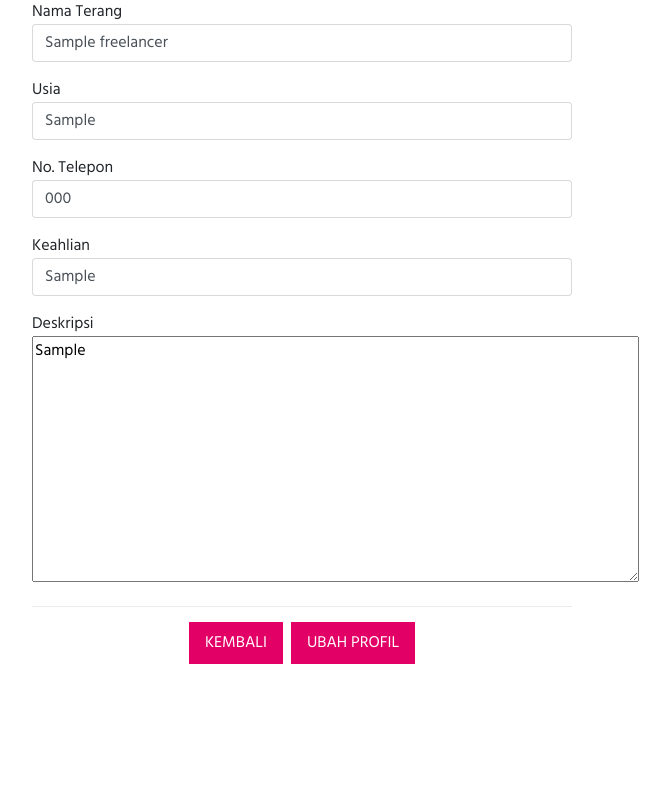
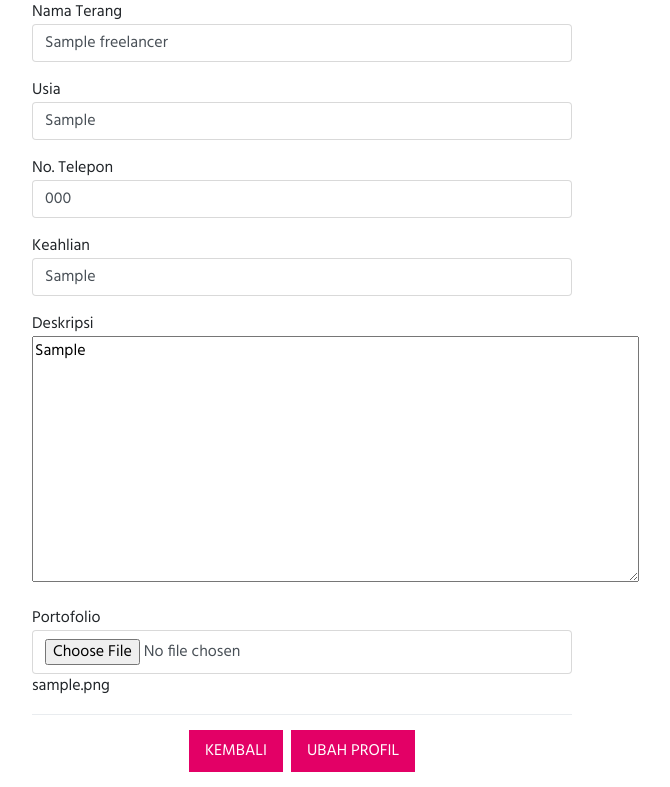
Before and after one commit to safiravanillia/FPMBD, a PHP site: page /form-edit1.php?id=1 in a window 1280 px wide. Shown: the part 411-1198 px from the top of the page, without its empty margins (53-723 px from the left). Before the commit the page ends 1075 px from the top, so only its background shows below. Run offline with PHP 8.4, Linux system fonts and the light colour scheme; tables that the repository leaves empty or names only in its code hold one stand-in row (values such as "Sample post").

Commit message:
ada form portofolio + update masih fail

```diff
--- a/template edit/form-edit1.php
+++ b/template edit/form-edit1.php
@@ -112,6 +112,11 @@ if( mysqli_num_rows($query) < 1 ){
 						Deskripsi <br />
 						<textarea name="bio" rows="10" cols="70" placeholder="Paparkan pengalaman Anda" required><?php echo $free['f_deskripsi'] ?></textarea>
 					</div>
+          <div class = "form-group">
+            Portofolio
+            <input id="register_foto" name="foto" class="form-control" type="file" required/>
+            <span><?php echo $free['foto'];?></span>
+          </div>
 					<div class = "modal-footer">
 						<a href="profilfree.php"><button class="btn btn-general btn-white">Kembali</button></a>
 						<input type="submit" class="btn btn-general btn-white" name="simpan" value="Ubah Profil">
```
